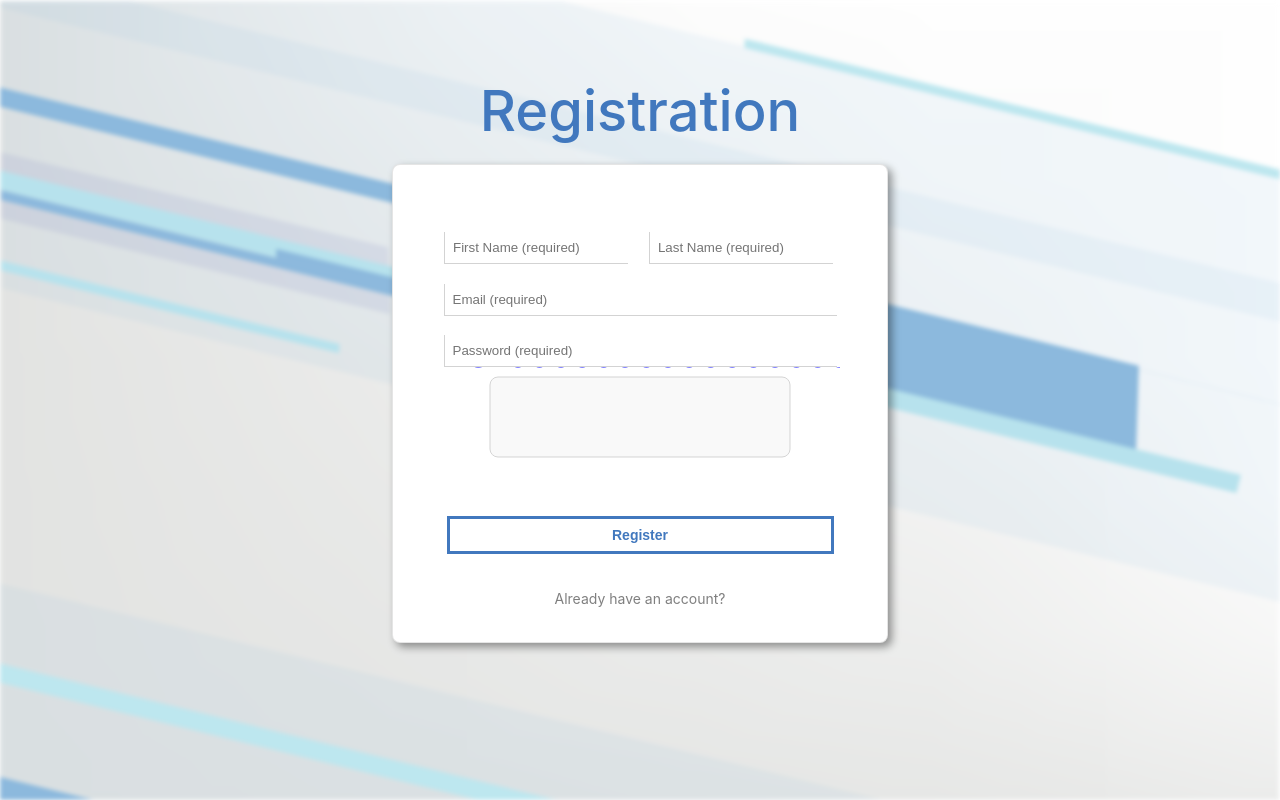
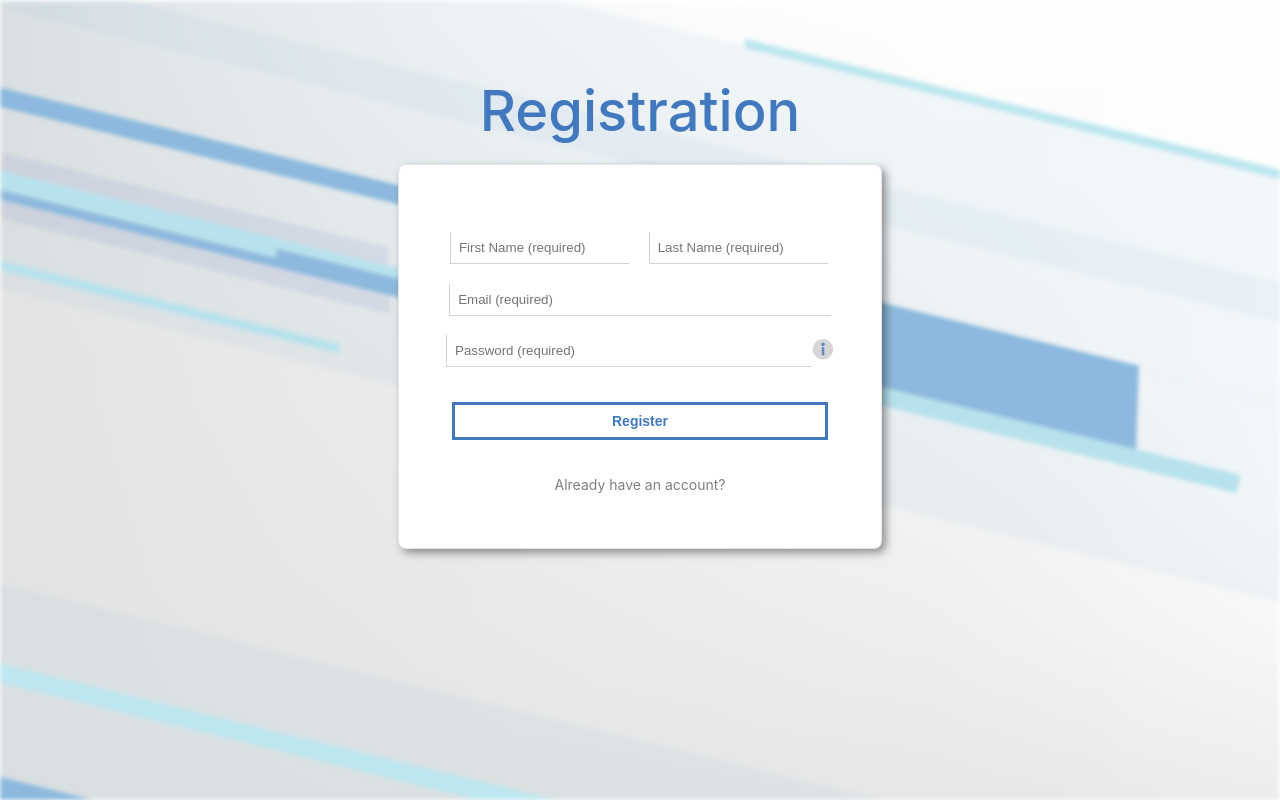
Before and after one commit to Komakino-joy/lendit, a React (Create React App) app: page /register in a window 1280 px wide. Built offline with nearby package versions, Linux system fonts and the light colour scheme; what react-alert-template-basic would draw is missing.

Commit message:
added popup registration helper

```diff
--- a/src/pages/register/register.component.jsx
+++ b/src/pages/register/register.component.jsx
@@ -3,8 +3,10 @@ import { useAlert } from "react-alert";
 
 import { RegistrationPageBody, RegistrationArticle, RegistrationMain, RegistrationFieldSet, RegistrationLegend,
   RegistrationInput, RegistrationSubmit, NameFieldContainer, NameField, Email, Password,PasswordRules, SignInLinkContainer, SignInLink,
-  PasswordPopup
+  PasswordPopup, InfoIcon
 } from "./register.styles";
+
+import infoIconSvg from '../../images/info_icon.svg';
 
 import { API_URL } from '../../services/api';
 
@@ -15,6 +17,7 @@ const RegistrationPage = ({ history }) =>{
   const [email, setEmail] = useState('');
   const [password, setPassword] = useState('');
   const [failedPassword, setFailedPassword] = useState(false);
+  const [popupVisibility, setPopupVisibility] = useState(false);
 
   const alert = useAlert();
 
@@ -32,6 +35,11 @@ const RegistrationPage = ({ history }) =>{
 
   const onPasswordChange = (event) => {
     setPassword(event.target.value);
+  };
+
+  const onMouseOverInfo = (event) => {
+    setPopupVisibility(true);
+    setFailedPassword(false)
   };
 
   const onSubmitRegister = () => {
@@ -68,12 +76,6 @@ const RegistrationPage = ({ history }) =>{
           alert.show('Unable to register' , { type: "error" , position:"top center"})
         }
       });
-  };
-
-  const [popupVisibility, setPopupVisibility] = useState(true);
-
-  const onPasswordHover = (visibility) => {
-    setPopupVisibility(visibility);
   };
 
   return (
@@ -116,8 +118,7 @@ const RegistrationPage = ({ history }) =>{
             </Email>
 
             <Password
-              onMouseOver={() => setPopupVisibility(true)}
-              onMouseOut={() => setPopupVisibility(false)} >
+ >
               <RegistrationInput
                 placeholder='Password (required)'
                 type="password"
@@ -125,30 +126,38 @@ const RegistrationPage = ({ history }) =>{
                 id="password"
                 onChange={onPasswordChange}
               />
-            { popupVisibility ?
               <div>
-                <svg width="400" height="110">
-                <g>
-                  <PasswordPopup/>
-                  <text style={{x: 0, y:0, fontFamily: "Verdana", fontSize:35, fill:"blue"}}>Helloooooooooooooooooooooooooooooooooooooo</text>
-                </g>
-                </svg>
+              <InfoIcon
+                src={infoIconSvg}
+                alt="info-icon"
+                onMouseOver={onMouseOverInfo}
+                onMouseOut={() => setPopupVisibility(false)}
+                />
+                      { popupVisibility ?
+                  <PasswordPopup>
+                    <span style = {{color:"#3f7fba", fontWeight:"bold"}}>Password Rules:</span>
+                    <br/>
+                    <span>-Must be at least 8 characters long</span>
+                    <br/>
+                    <span>-Must contain at least one uppercase letter.</span>
+                    <br/>
+                    <span>-Must contain at least one lowercase letter.</span>
+                    <br/>
+                    <span>-Must contain at least one number.</span>
+                  </PasswordPopup>
+              : null}
               </div>
-              : null}
+
+
             </Password>
-
             {
               failedPassword ?
               <PasswordRules>
-                <span>Password Rules:</span>
+                <span>Password must: </span>
                 <br/>
-                <span>-Must be at least 8 characters long</span>
+                <span>be at least 8 characters long; contain at least one uppercase letter;</span>
                 <br/>
-                <span>-Must contain at least one uppercase letter.</span>
-                <br/>
-                <span>-Must contain at least one lowercase letter.</span>
-                <br/>
-                <span>-Must contain at least one number.</span>
+                <span>Contain at least one lowercase letter; contain at least one number.</span>
               </PasswordRules>
               : null
             }
@@ -164,8 +173,11 @@ const RegistrationPage = ({ history }) =>{
                 Already have an account?
             </SignInLink>
           </SignInLinkContainer>
+
         </RegistrationMain>
+
       </RegistrationArticle>
+
     </RegistrationPageBody>
   );
 }
--- a/src/pages/register/register.styles.jsx
+++ b/src/pages/register/register.styles.jsx
@@ -120,6 +120,8 @@ export const Email = styled.div`
 `;
 
 export const Password = styled.div`
+    display:flex;
+    align-items: center;
     margin-top: 1.2rem;
     margin-bottom: 1.5rem;
 `;
@@ -132,14 +134,29 @@ export const PasswordRules = styled.div`
     font-size:.65rem;
     color:red;
 `
-export const PasswordPopup = styled.rect`
-    fill: whitesmoke;
-    stroke-width:1;
-    stroke:darkgrey;
-    width: 300px ;
-    height: 80px;
-    float: right;
-    x: 50; y:10; rx:8; ry:8;
-    opacity:0.5;
-    padding: 2rem;
+export const PasswordPopup = styled.div`
+    position:absolute;
+    margin-left:5%;
+    margin-top:-5%;
+    padding: .7rem;
+    text-align:left;
+    font-size: .7rem;
+    color:grey;
+    background-color: whitesmoke;
+    border: 1px solid darkgrey;
+    border-radius:8px;
+    width:220px;
+    height: 75px;
+    display:block;
+    @media screen and (max-width: 800px) {
+        display:none;
+  }
 `
+
+export const InfoIcon = styled.img`
+    height: 22px;
+    width: 22px;
+    @media screen and (max-width: 800px) {
+        display:none;
+  }
+`
```
Also changed, not shown: src/images/info_icon.svg (added), 1 other file (tests, documents, lock files or other folders).
